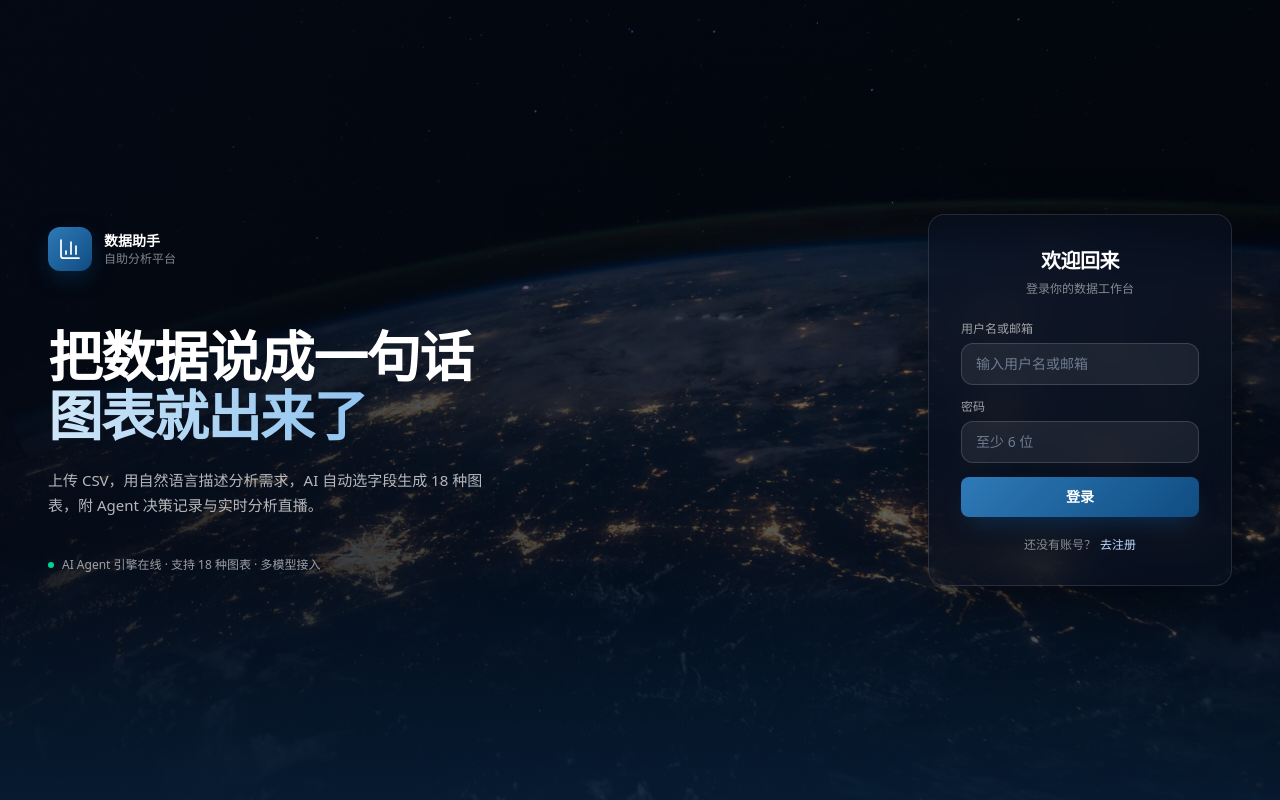
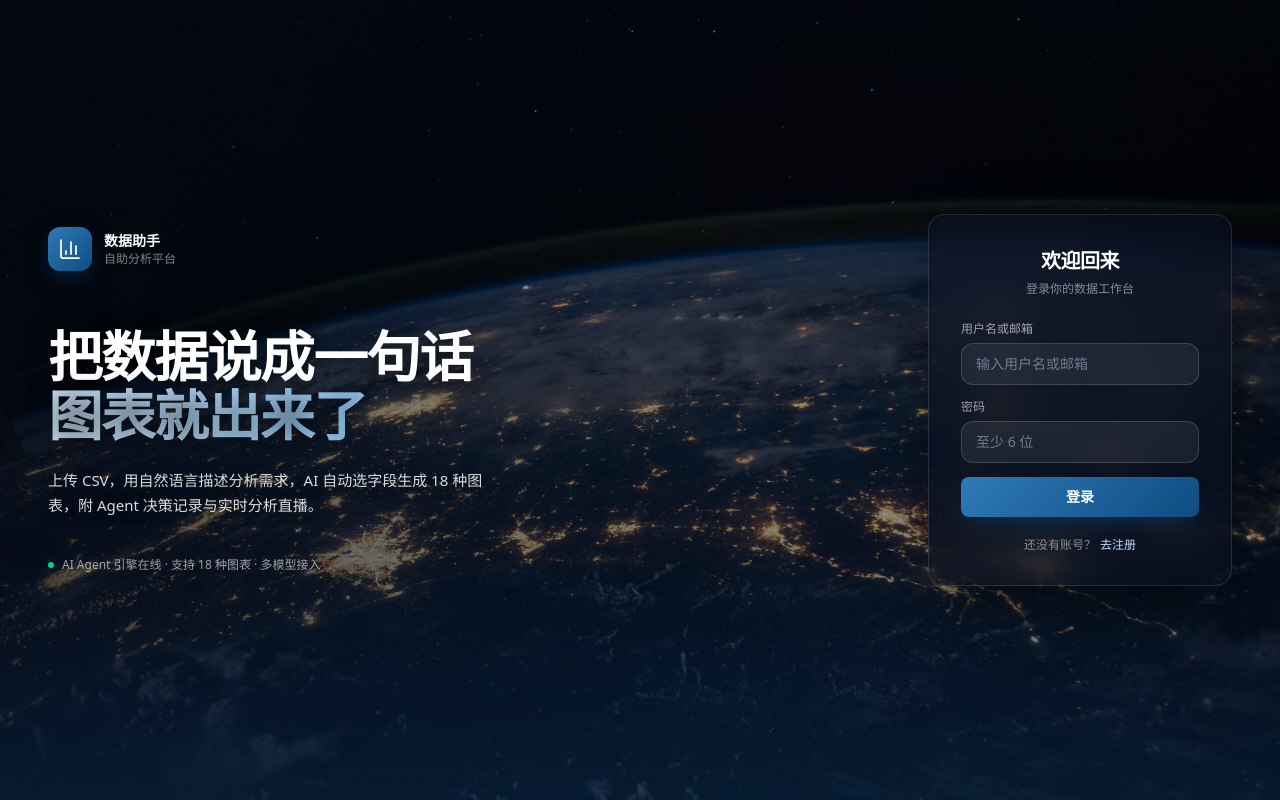
Before and after one commit to yundai1009/data-agent-visual-analysis, a React (Vite) app in the folder frontend/: page /login in a window 1280 px wide. Built offline with nearby package versions, Linux system fonts and the light colour scheme.

Commit message:
fix: 登录页背景更清晰 — 高清原图(2400px) + 调轻遮罩 + 标题加阴影

```diff
--- a/frontend/src/pages/Login.jsx
+++ b/frontend/src/pages/Login.jsx
@@ -89,8 +89,8 @@ export default function Login() {
       <div className="absolute inset-0"
            style={{
              background:
-               'linear-gradient(90deg, rgba(4,10,22,.82) 0%, rgba(4,10,22,.55) 45%, rgba(4,10,22,.35) 100%), ' +
-               'linear-gradient(180deg, rgba(4,10,22,.35) 0%, rgba(4,10,22,.15) 40%, rgba(4,10,22,.6) 100%)',
+               'linear-gradient(90deg, rgba(4,10,22,.6) 0%, rgba(4,10,22,.4) 45%, rgba(4,10,22,.2) 100%), ' +
+               'linear-gradient(180deg, rgba(4,10,22,.25) 0%, rgba(4,10,22,.05) 40%, rgba(4,10,22,.45) 100%)',
            }} />
       {/* 底部轻微氛围光 */}
       <div className="absolute inset-x-0 bottom-0 h-64 pointer-events-none" style={{ background: 'linear-gradient(180deg, transparent, rgba(15,76,129,.25))' }} />
@@ -109,10 +109,11 @@ export default function Login() {
             </div>
           </div>
 
-          <h1 className="text-[3.4rem] leading-[1.08] font-bold tracking-tight text-white max-w-[12em]">
+          <h1 className="text-[3.4rem] leading-[1.08] font-bold tracking-tight text-white max-w-[12em]"
+              style={{ textShadow: '0 4px 24px rgba(0,0,0,.5)' }}>
             把数据说成一句话<br /><span className="text-transparent bg-clip-text" style={{ backgroundImage: 'linear-gradient(92deg, #cfe6f8, #8fc3ee)' }}>图表就出来了</span>
           </h1>
-          <p className="mt-6 text-[15px] text-white/70 leading-relaxed max-w-[30em]">
+          <p className="mt-6 text-[15px] text-white/85 leading-relaxed max-w-[30em]" style={{ textShadow: '0 2px 12px rgba(0,0,0,.5)' }}>
             上传 CSV，用自然语言描述分析需求，AI 自动选字段生成 18 种图表，附 Agent 决策记录与实时分析直播。
           </p>
 
```
Also changed, not shown: frontend/public/login-bg.jpg, 3 other files (tests, documents, lock files or other folders).
